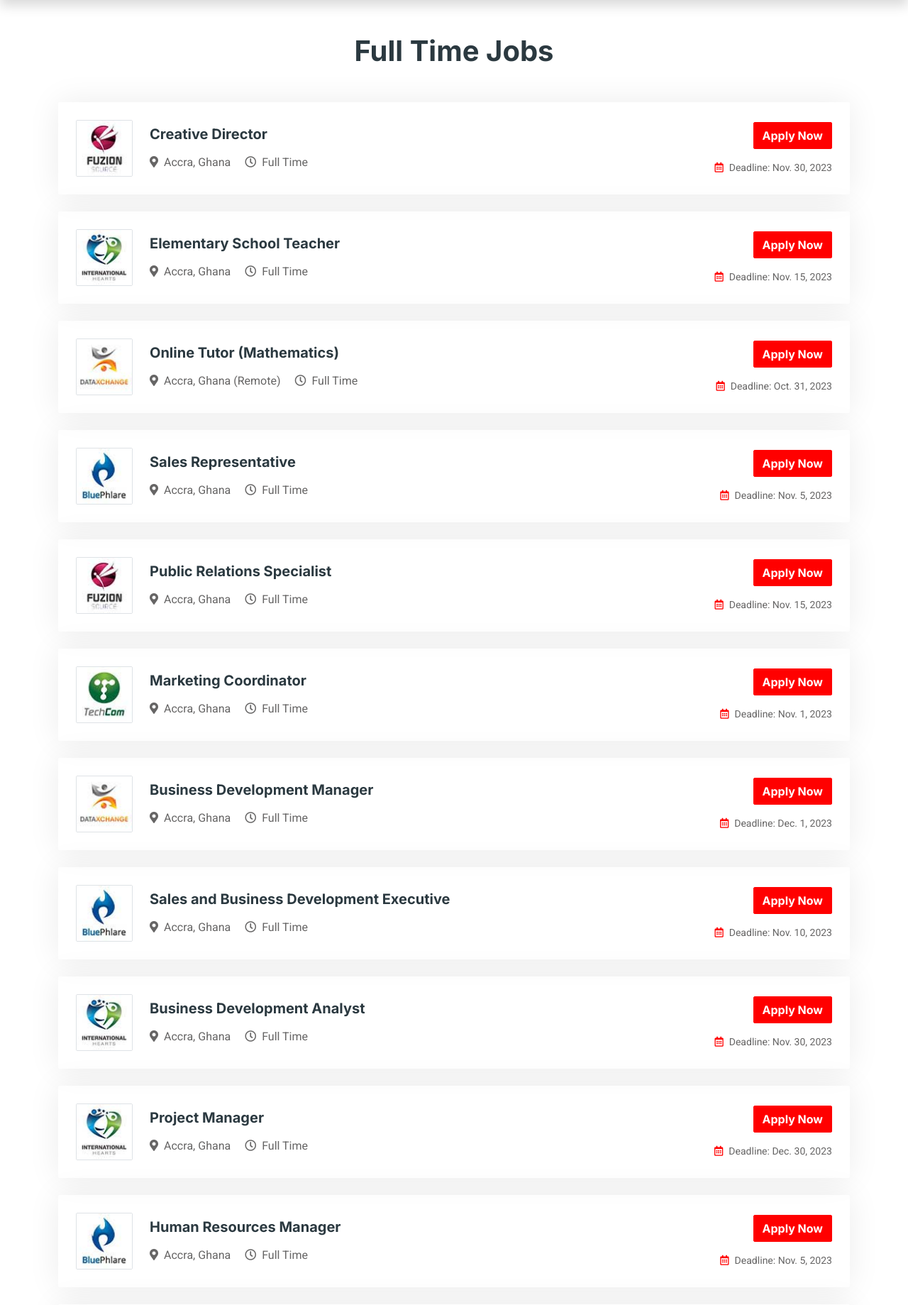
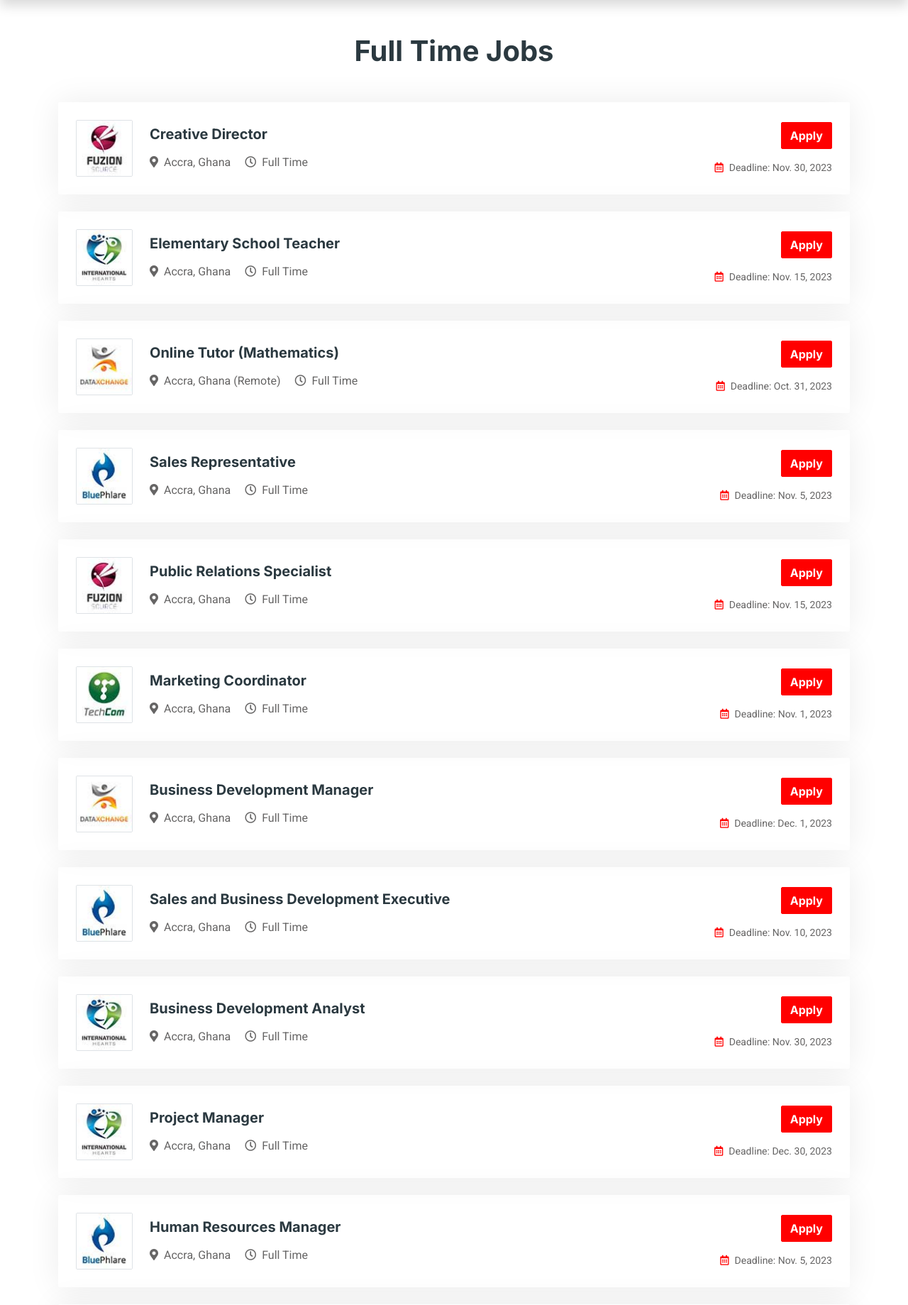
Before and after one commit to YounoussaBen/xyzCompany, a Django app: page /jobs/full-time/ in a window 1280 px wide. Shown: the part 75-1914 px from the top of the page at 71% size. Run offline with Django 4.2, Linux system fonts and the light colour scheme; data comes from the database, SQL or seed files in the repository; some libraries are stand-ins or nearby versions.

Commit message:
job list

```diff
--- a/core/templates/job_list.html
+++ b/core/templates/job_list.html
@@ -20,7 +20,7 @@
                         </div>
                         <div class="col-sm-12 col-md-4 d-flex flex-column align-items-start align-items-md-end justify-content-center">
                             <div class="d-flex mb-3">
-                                <a class="btn btn-primary" href="{% url 'job_detail' job.id %}">Apply Now</a>
+                                <a class="btn btn-primary" href="{% url 'job_detail' job.id %}">Apply</a>
                             </div>
                             <small class="text-truncate"><i class="far fa-calendar-alt text-primary me-2"></i>Deadline: {{ job.deadline }}</small>
                         </div>
```
